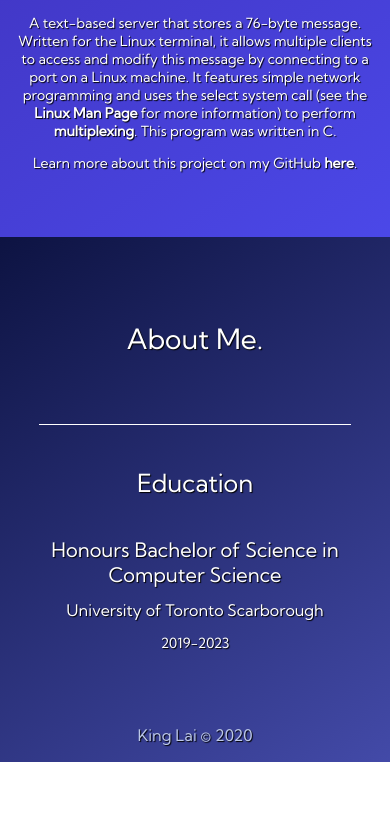
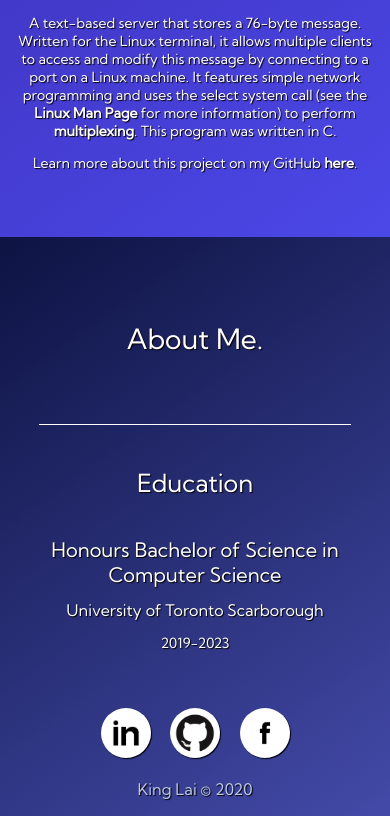
Before and after one commit to KingLai23/personal-website, a plain HTML site: page index.html in a window 390 px wide. Shown: the part 2583-3399 px from the top of the page. Before the commit the page ends 3345 px from the top, so only its background shows below. Drawn offline with Linux system fonts and the light colour scheme; a web font is replaced by a local one.

Commit message:
added icons for smaller screens

```diff
--- a/index.html
+++ b/index.html
@@ -129,6 +129,12 @@
 			</div>
 		</div>
 
+		<div class = "secondary-icons">
+			<a href="https://www.linkedin.com/in/kinglai23/" target="_blank"><img src="Images/linkedin.jpg" title="linkedin" alt="linkedin"></a>
+			<a href="https://github.com/KingLai23/" target="_blank"><img src="Images/github.png" title="github" alt="github"></a>
+			<a href="https://www.facebook.com/kinnggg.laiii/" target="_blank"><img src="Images/facebook.png" title="facebook" alt="facebook"></a>
+        </div>
+
 		<div class = "footer"><p>King Lai &copy 2020</p></div>
 	</div>
 </body>
--- a/index_style.css
+++ b/index_style.css
@@ -252,6 +252,8 @@ body {
 background-image: linear-gradient(145deg, #08001f, #0e0038);
 }*/
 
+.secondary-icons { display: none; }
+
 .footer p {
 	font-family: 'Kumbh Sans', sans-serif;
 	text-align:  center;
@@ -286,7 +288,7 @@ background-image: linear-gradient(145deg, #08001f, #0e0038);
 	}
 
 	.icons {
-		opacity: 0%;
+		display: none;
 	}
 
 	.header {
@@ -356,4 +358,27 @@ background-image: linear-gradient(145deg, #08001f, #0e0038);
 		height: auto;
 	}
 
+	.secondary-icons {
+		display: block;
+		text-align: center;
+		margin-left: 5vw;
+		margin-right: 5vw;
+	}
+
+	.secondary-icons img {
+		text-align: center;
+		border-radius: 50% 50%;
+		margin-left: 2vw;
+		margin-right: 2vw;
+		width: 50px;
+		height: auto;
+		box-shadow: 1px 1px 1px #000000;
+	}
+
+	.secondary-icons img:hover {
+		opacity: 0.6;
+    	-webkit-transition-duration: 0.4s;
+    	transition-duration: 0.4s;
+	}
+
 }
```
Also changed, not shown: Images/facebook.png (added), Images/github.png (added), Images/linkedin.jpg (added).
